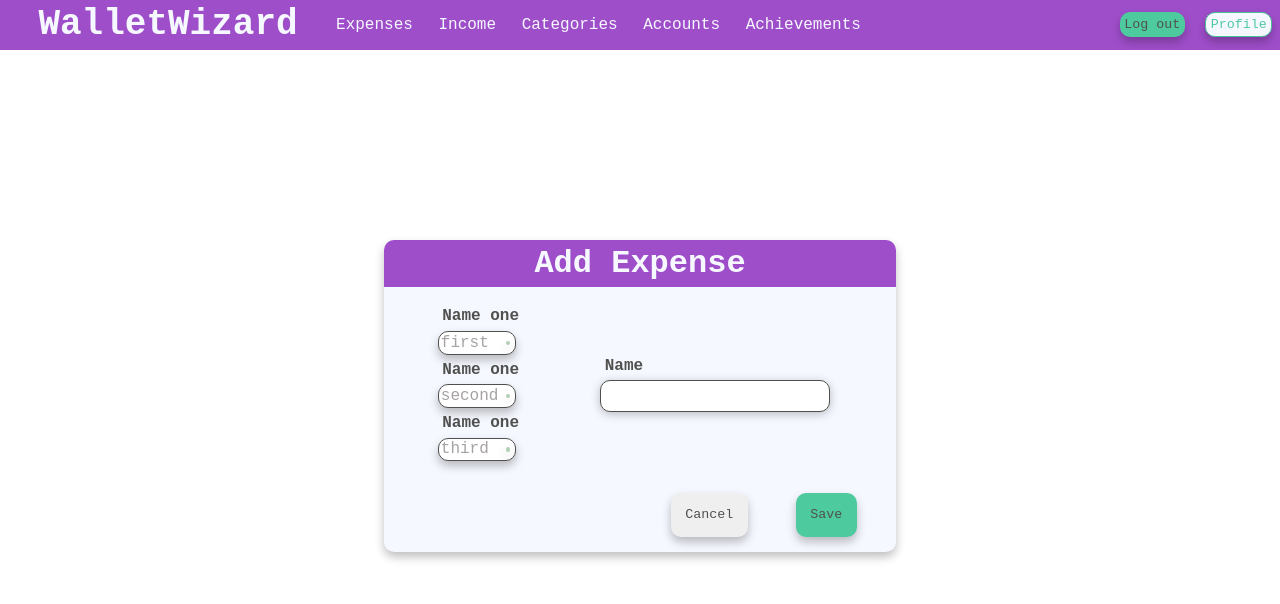
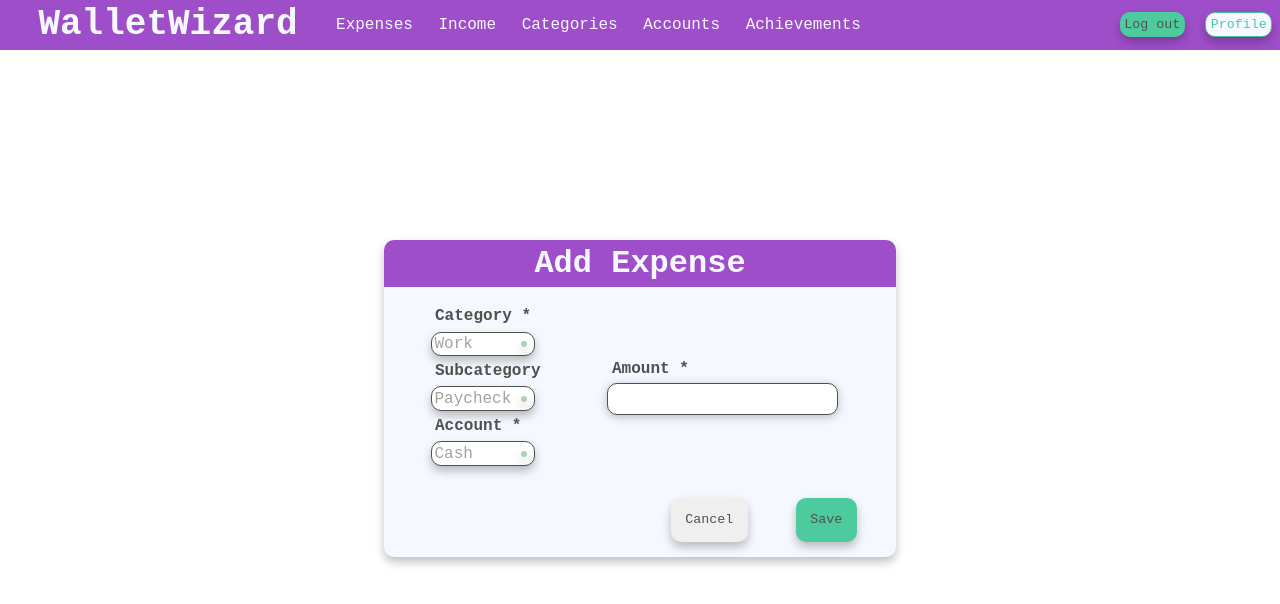
Before and after one commit to yyong1/wallet-wizard-React, a React (Create React App) app: page /expenses in a window 1280 px wide. Both pictures are taken after a click on the button "Add expense". Shown: the top 604 px of the page. Built offline with nearby package versions, Linux system fonts and the light colour scheme.

Commit message:
modal item dropdown

```diff
--- a/src/components/Expenses/Expenses.js
+++ b/src/components/Expenses/Expenses.js
@@ -59,19 +59,19 @@ const expensesArr = [
 ];
 const dropdownInfo = [
   {
-    name: 'Name one',
-    placeholderData: 'first',
-    options: ['first', 'second', 'third'],
+    name: 'Category *',
+    placeholderData: 'Work',
+    options: ['Work', 'Work1', 'Work11'],
   },
   {
-    name: 'Name one',
-    placeholderData: 'second',
-    options: ['first', 'second', 'third'],
+    name: 'Subcategory',
+    placeholderData: 'Paycheck',
+    options: ['Paycheck', 'Paycheck1', 'Paycheck11'],
   },
   {
-    name: 'Name one',
-    placeholderData: 'third',
-    options: ['first', 'second', 'third'],
+    name: 'Account *',
+    placeholderData: 'Cash',
+    options: ['Cash', 'Cash1', 'Cash11'],
   },
 ];
 // hard coded data for chart
@@ -88,17 +88,21 @@ function Expenses() {
   // eslint-disable-next-line no-unused-vars
   const [isChartData, setChartDataState] = useState(chartData);
   const [isModalOpen, setModalOpen] = useState(false);
-  const [open, setOpen] = useState(false);
   function modalHandler() {
     setModalOpen(!isModalOpen);
   }
-  function handleOpen() {
-    setOpen(!isModalOpen);
-  }
+
+  const [open, setOpen] = useState(Array(dropdownInfo?.length).fill(false));
+
+  const handleOpen = (index) => {
+    const updatedOpen = [...open];
+    updatedOpen[index] = !updatedOpen[index];
+    setOpen(updatedOpen);
+  };
 
   return (
     <div>
-      { isModalOpen ? (
+      {isModalOpen ? (
         <div className="modal" id="modal-expenses-income">
           <div className="modal-content">
             <div className="modal-header">
@@ -106,18 +110,27 @@ function Expenses() {
             </div>
             <div className="modal-body">
               <div className="modal-body-left">
-                {dropdownInfo?.map((item) => (
+                {dropdownInfo?.map((item, index) => (
                   <div className="modal-item">
                     <div>
                       <p>{item.name}</p>
-                      <button type="button" className="dropdown" onClick={handleOpen}>
+                      <button
+                        type="button"
+                        className="dropdown"
+                        onClick={() => handleOpen(index)}
+                      >
                         {item.placeholderData}
-                        <ButtonIcon icon="pixelarticons:arrow-down-box" style={{ color: 'var(--ww-black)' }} />
+                        <ButtonIcon
+                          icon="pixelarticons:arrow-down-box"
+                          style={{ color: 'var(--ww-black)' }}
+                        />
                       </button>
-                      {open ? (
+                      {open[index] ? (
                         <div className="dropdown-list">
                           {item.options.map((option) => (
-                            <button type="button" className="dropdown-item">{option}</button>
+                            <button type="button" className="dropdown-item">
+                              {option}
+                            </button>
                           ))}
                         </div>
                       ) : null}
@@ -127,7 +140,7 @@ function Expenses() {
               </div>
               <div className="modal-body-right">
                 <div className="modal-item">
-                  <p className="modal-text">Name</p>
+                  <p className="modal-text">Amount *</p>
                   <input type="text" className="modal-input" />
                 </div>
               </div>
```
Also changed, not shown: src/components/Expenses/ModalExp.css (line endings or trailing spaces).
